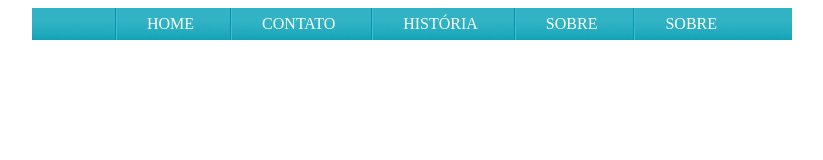
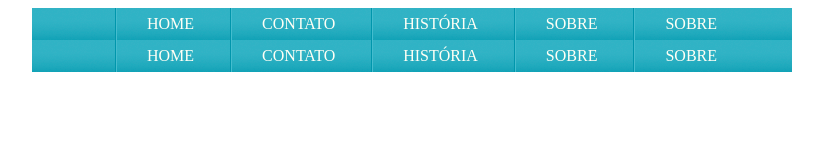
Before and after one commit to kaykyjustiniano/teste-pc, a plain HTML site: page index.html in a window 1280 px wide. Shown: the whole page, without its empty margins (228-1051 px from the left). Drawn offline with Linux system fonts and the light colour scheme.

Commit message:
INDO PRA OUTRA BRANCH

```diff
--- a/index.html
+++ b/index.html
@@ -17,7 +17,13 @@
             <li><a href="#">SOBRE</a></li>
             <li><a href="#">SOBRE</a></li>
         </ul>
-
+        <ul>
+            <li><a class="tirar" href="#">HOME</a></li>
+            <li><a href="#">CONTATO</a></li>
+            <li><a href="#">HISTÓRIA</a></li>
+            <li><a href="#">SOBRE</a></li>
+            <li><a href="#">SOBRE</a></li>
+        </ul>
     </nav>
 
 </body>
--- a/style.css
+++ b/style.css
@@ -16,7 +16,7 @@ ul li{
 }
 
 li a{
-
+    display: flex;
     display: inline-block;
     line-height: 2em;
     padding: 0 2em;
```
